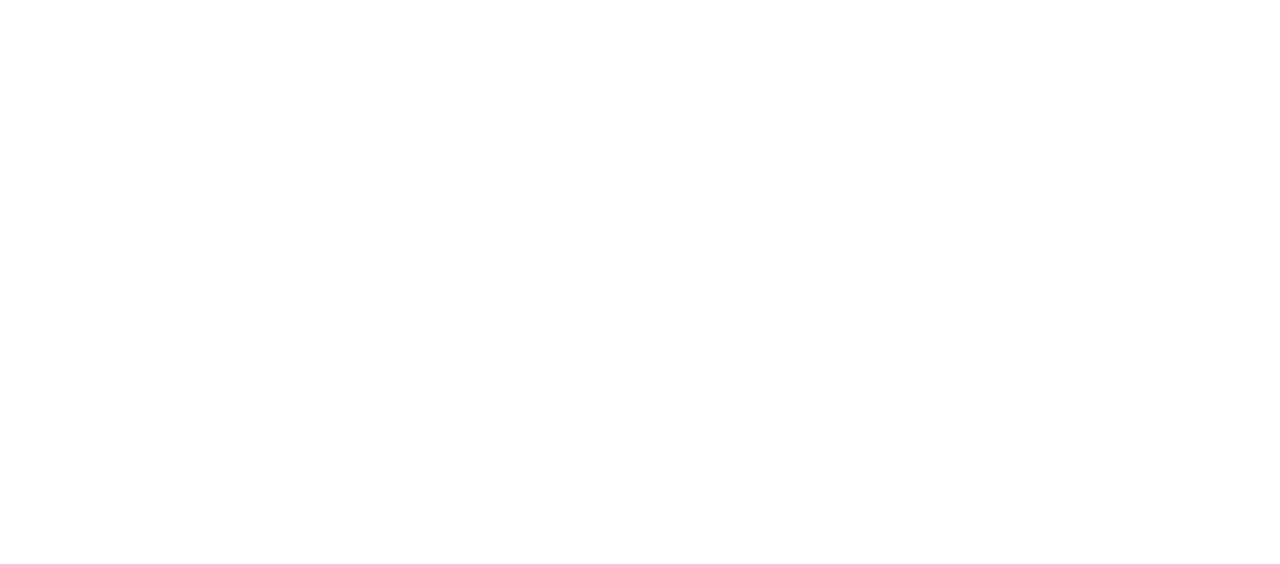
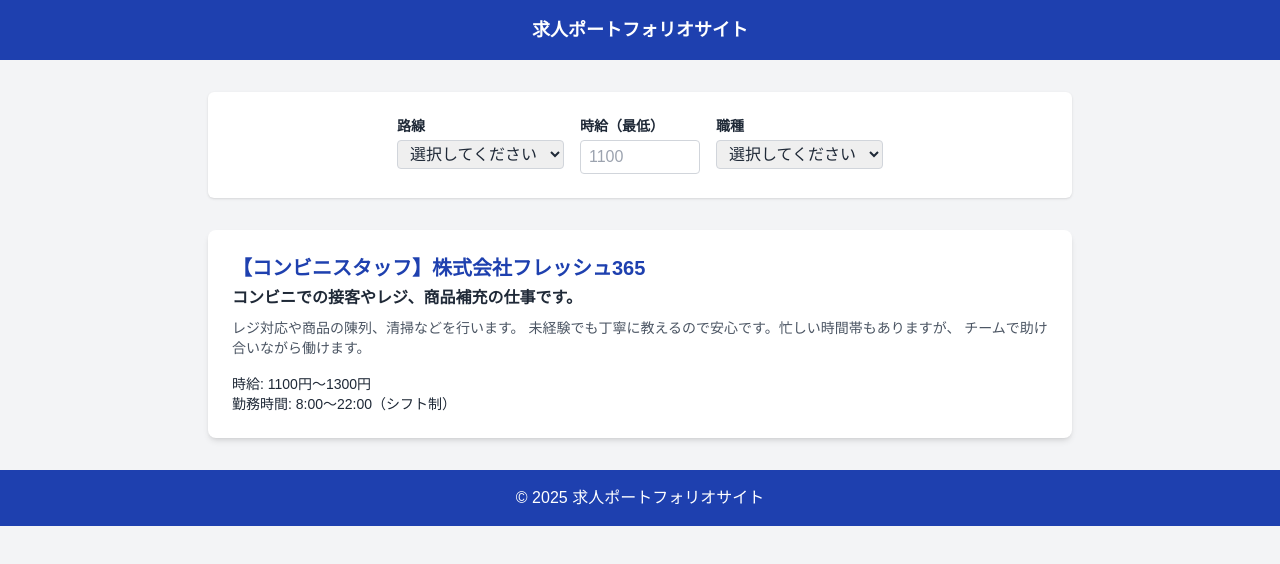
Before and after one commit to InoKotaro/baito-ai-website, a Next.js app: page / in a window 1280 px wide. Shown: the top 564 px of the page. Built offline with nearby package versions, Linux system fonts and the light colour scheme.

Commit message:
feat: 検索バーコンポーネント化

```diff
--- a/src/app/components/PageClient.jsx
+++ b/src/app/components/PageClient.jsx
@@ -0,0 +1,46 @@
+'use client';
+
+import SearchBar from '@/app/components/SearchBar';
+
+export default function JobPortfolioSite() {
+  return (
+    <div className="min-h-screen bg-gray-100 text-gray-800">
+      <header className="bg-blue-800 px-6 py-4 text-center text-lg font-bold text-white">
+        求人ポートフォリオサイト
+      </header>
+
+      <main className="mx-auto mt-8 max-w-4xl px-4">
+        {/* 検索セクション */}
+        <SearchBar />
+
+        {/* 求人一覧 */}
+        <section aria-label="求人一覧">
+          <article className="mb-6 rounded-lg bg-white p-6 shadow-md transition-shadow hover:shadow-lg">
+            <h2 className="mb-1 text-xl font-bold text-blue-800">
+              【コンビニスタッフ】株式会社フレッシュ365
+            </h2>
+            <p className="mb-2 font-semibold">
+              コンビニでの接客やレジ、商品補充の仕事です。
+            </p>
+            <p className="mb-4 whitespace-pre-line text-sm text-gray-600">
+              レジ対応や商品の陳列、清掃などを行います。
+              未経験でも丁寧に教えるので安心です。忙しい時間帯もありますが、
+              チームで助け合いながら働けます。
+            </p>
+            <p className="text-sm">
+              時給: 1100円〜1300円
+              <br />
+              勤務時間: 8:00〜22:00（シフト制）
+            </p>
+          </article>
+
+          {/* 他の求人カードもここに追加可能 */}
+        </section>
+      </main>
+
+      <footer className="mt-8 bg-blue-800 py-4 text-center text-white">
+        © 2025 求人ポートフォリオサイト
+      </footer>
+    </div>
+  );
+}
--- a/src/app/components/SearchBar.jsx
+++ b/src/app/components/SearchBar.jsx
@@ -0,0 +1,55 @@
+export default function SearchBar() {
+  return (
+    <section
+      className="mb-8 flex flex-wrap justify-center gap-4 rounded-md bg-white p-6 shadow"
+      aria-label="求人検索"
+    >
+      <div className="flex min-w-[120px] flex-col">
+        <label htmlFor="railway" className="mb-1 text-sm font-semibold">
+          路線
+        </label>
+        <select
+          id="railway"
+          name="railway"
+          className="rounded border border-gray-300 px-2 py-1 text-base"
+        >
+          <option value="">選択してください</option>
+          <option value="JR">JR線</option>
+          <option value="TokyoMetro">東京メトロ</option>
+          <option value="Private">私鉄</option>
+        </select>
+      </div>
+
+      <div className="flex min-w-[120px] flex-col">
+        <label htmlFor="wage" className="mb-1 text-sm font-semibold">
+          時給（最低）
+        </label>
+        <input
+          type="number"
+          id="wage"
+          name="wage"
+          placeholder="1100"
+          min="800"
+          max="2000"
+          className="rounded border border-gray-300 px-2 py-1 text-base"
+        />
+      </div>
+
+      <div className="flex min-w-[120px] flex-col">
+        <label htmlFor="jobCategory" className="mb-1 text-sm font-semibold">
+          職種
+        </label>
+        <select
+          id="jobCategory"
+          name="jobCategory"
+          className="rounded border border-gray-300 px-2 py-1 text-base"
+        >
+          <option value="">選択してください</option>
+          <option value="convenience">コンビニスタッフ</option>
+          <option value="restaurant">飲食店スタッフ</option>
+          <option value="retail">販売スタッフ</option>
+        </select>
+      </div>
+    </section>
+  );
+}
--- a/src/app/page.js
+++ b/src/app/page.js
@@ -1,5 +1,6 @@
 import Image from 'next/image';
 
+import PageClient from '@/app/components/PageClient';
 export default function Home() {
-
+  return <PageClient />;
 }
```
Also changed, not shown: src/app/layout.js (+9 -8 lines).
